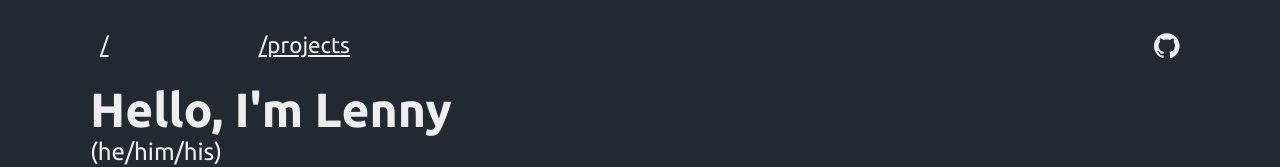
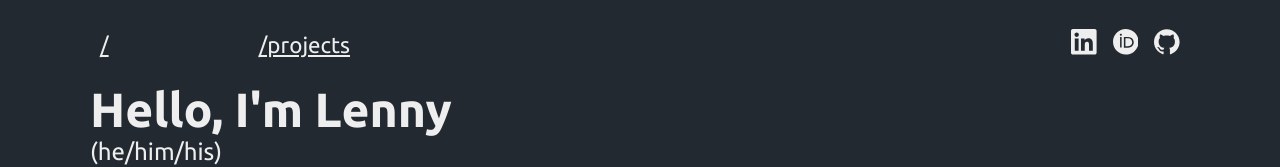
Before and after one commit to leomet07/nextportfolio, a Next.js app: page / in a window 1280 px wide. Shown: the top 167 px of the page. Built offline with nearby package versions, Linux system fonts and the light colour scheme.

Commit message:
Add socials to navbar

```diff
--- a/components/Navbar.tsx
+++ b/components/Navbar.tsx
@@ -1,6 +1,6 @@
 import Link from "next/link";
 import styles from "../styles/Navbar.module.css";
-import { SiGithub } from "react-icons/si";
+import { SiGithub, SiOrcid, SiLinkedin } from "react-icons/si";
 
 function Navbar() {
 	return (
@@ -18,6 +18,22 @@ function Navbar() {
 				</div>
 			</nav>
 			<div id={styles.socials}>
+				<div id={styles.linkedin_link}>
+					<a
+						aria-label="LinkedIn"
+						href="https://www.linkedin.com/in/leonid-metlitsky/"
+					>
+						<SiLinkedin />
+					</a>
+				</div>
+				<div id={styles.orcid_link}>
+					<a
+						aria-label="Orcid"
+						href="https://orcid.org/0009-0008-6423-6334"
+					>
+						<SiOrcid />
+					</a>
+				</div>
 				<div id={styles.github_link}>
 					<a aria-label="Github" href="https://github.com/leomet07">
 						<SiGithub />
--- a/styles/Navbar.module.css
+++ b/styles/Navbar.module.css
@@ -14,9 +14,10 @@
 	font-size: 1.6rem;
 	display: flex;
 	align-items: center;
+	gap: 1rem;
 }
 
-#github_link {
+#socials > {
 	/* Push github logo down slightly as it renders 7px too high up even when centered */
 	margin-top: 7px;
 }
```
